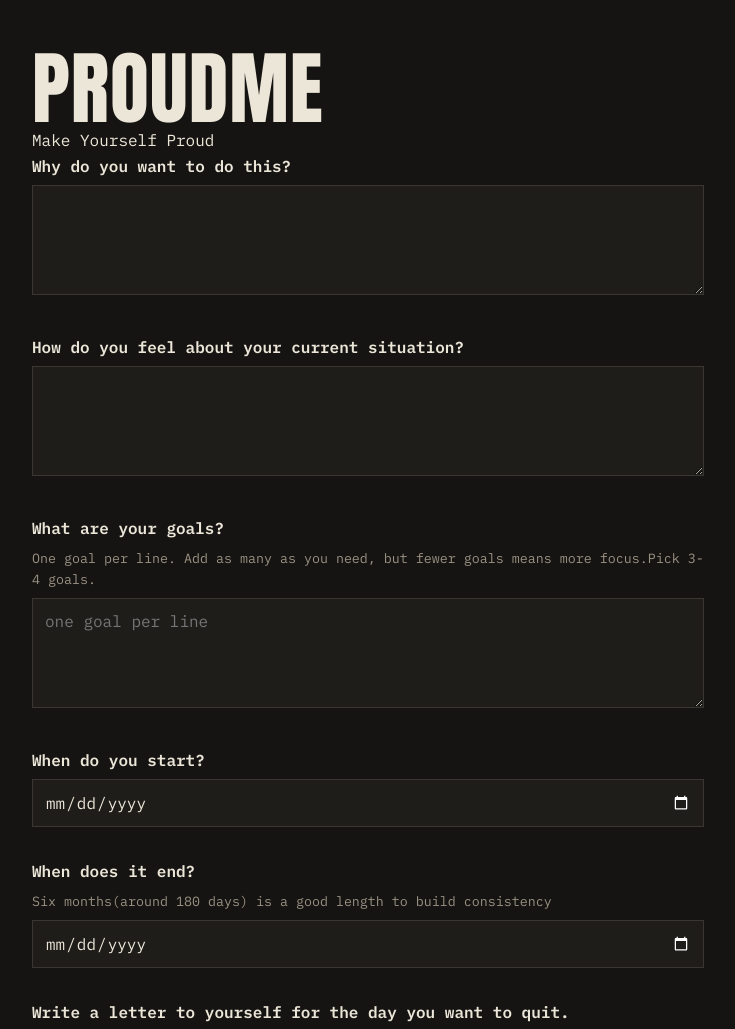
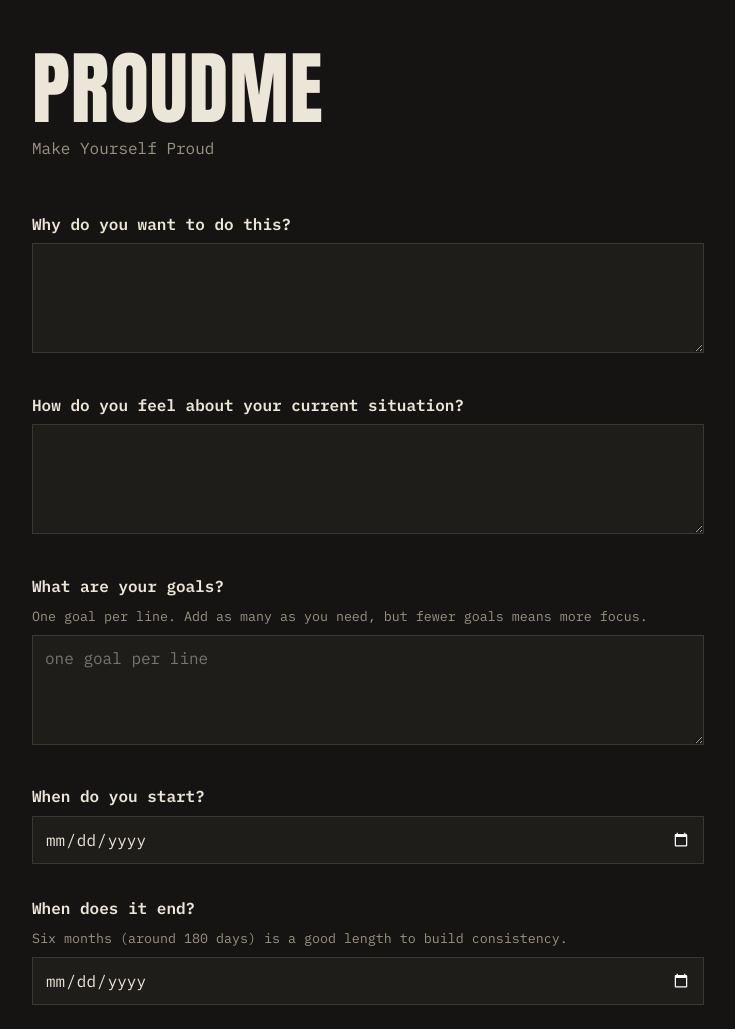
Before and after one commit to NikhilKshub/ProudMe, a plain HTML site: page index.html in a window 1280 px wide. Shown: the top 1029 px of the page, without its empty margins (272-1007 px from the left). Drawn offline with Linux system fonts and the light colour scheme.

Commit message:
onboarding and changed few things

```diff
--- a/index.html
+++ b/index.html
@@ -26,7 +26,7 @@
             </div>
             <div class="field">
                 <label for="goals">What are your goals?</label>
-                <small>One goal per line. Add as many as you need, but fewer goals means more focus.Pick 3-4 goals.</small>
+                <small>One goal per line. Add as many as you need, but fewer goals means more focus.</small>
                 <textarea id="goals" required placeholder="one goal per line"></textarea>
             </div>
             <div class="field">
@@ -35,7 +35,7 @@
             </div>
             <div class="field">
                 <label for="end-date">When does it end?</label>
-                <small>Six months(around 180 days) is a good length to build consistency</small>
+                <small>Six months (around 180 days) is a good length to build consistency.</small>
                 <input type="date" id="end-date" required>
             </div>
             <div class="field">
--- a/style.css
+++ b/style.css
@@ -82,9 +82,8 @@ button{
     letter-spacing: 1px;
     text-transform: uppercase;
     cursor:pointer;
-    border-radius: 12px;
 }
-button:hover{color: var(--text);}
+button:hover{background-color: var(--text);}
 
 ul{list-style: none;}
 li{
@@ -148,3 +147,9 @@ summary{
     font-weight: 600;
     margin: 12px 0;
 }
+
+#onboarding p{
+    color:var(--soft);
+    margin-top:8px;
+    margin-bottom:50px;
+}
```
